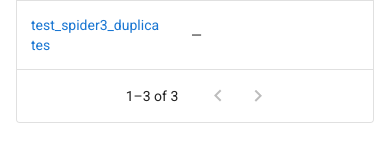
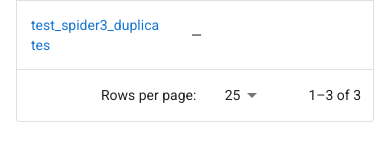
Before and after one commit to DevArtsLab/city-scrapers-meetings-viewer, a Next.js app: page /scrapers in a window 390 px wide. Shown: the part 222-384 px from the top of the page. Built offline with nearby package versions, Linux system fonts and the light colour scheme; what @mui/material-nextjs would draw is missing.

Commit message:
Improve pagination footer layout and mobile responsiveness

```diff
--- a/components/DataGridPagination.tsx
+++ b/components/DataGridPagination.tsx
@@ -1,45 +1,91 @@
+import useMediaQuery from "@mui/material/useMediaQuery";
 import Pagination from "@mui/material/Pagination";
-import Stack from "@mui/material/Stack";
+import TablePagination from "@mui/material/TablePagination";
+import type { TablePaginationActionsProps } from "@mui/material/TablePaginationActions";
 import {
-  GridPagination,
-  gridPageCountSelector,
-  gridPageSelector,
+  gridPaginationModelSelector,
+  gridPaginationRowCountSelector,
   useGridApiContext,
+  useGridRootProps,
   useGridSelector,
 } from "@mui/x-data-grid";
 
+/** Replaces TablePagination's default prev/next arrows with numbered page buttons. */
+function PageActions({
+  count,
+  page,
+  rowsPerPage,
+  onPageChange,
+}: TablePaginationActionsProps) {
+  // Below this, "1 ... 5 6 7 ... 12" plus first/last jump buttons is too
+  // much to fit next to the rows-per-page control without crowding.
+  const isNarrow = useMediaQuery("(max-width:600px)");
+  const pageCount = Math.max(1, Math.ceil(count / rowsPerPage));
+  if (pageCount <= 1) return null;
+
+  return (
+    <Pagination
+      color="primary"
+      size="small"
+      count={pageCount}
+      page={page + 1}
+      onChange={(_, value) => onPageChange(null, value - 1)}
+      showFirstButton={!isNarrow}
+      showLastButton={!isNarrow}
+      siblingCount={isNarrow ? 0 : 1}
+      boundaryCount={1}
+      sx={{ "& .MuiPagination-ul": { justifyContent: "flex-end", rowGap: 0.5 } }}
+    />
+  );
+}
+
 /**
- * DataGrid footer that adds a numbered page selector next to the default
- * rows-per-page control, so users can jump straight to a page instead of
- * only stepping one at a time.
+ * DataGrid footer: one pagination control instead of two. The rows-per-page
+ * dropdown, the "X-Y of Z" count, and the page buttons all live in a single
+ * row, with the numbered buttons standing in for the default prev/next
+ * arrows rather than sitting next to them. Wraps onto its own line on
+ * narrow screens instead of overflowing.
  */
 export default function DataGridPagination() {
   const apiRef = useGridApiContext();
-  const pageCount = useGridSelector(apiRef, gridPageCountSelector);
-  const page = useGridSelector(apiRef, gridPageSelector);
+  const rootProps = useGridRootProps();
+  const paginationModel = useGridSelector(apiRef, gridPaginationModelSelector);
+  const rowCount = useGridSelector(apiRef, gridPaginationRowCountSelector);
 
   return (
-    <Stack
-      direction={{ xs: "column", sm: "row" }}
+    <TablePagination
+      component="div"
+      count={rowCount}
+      page={paginationModel.page}
+      rowsPerPage={paginationModel.pageSize}
+      rowsPerPageOptions={rootProps.pageSizeOptions}
+      onPageChange={(_, newPage) => apiRef.current.setPage(newPage)}
+      onRowsPerPageChange={(event) =>
+        apiRef.current.setPageSize(Number(event.target.value))
+      }
+      ActionsComponent={PageActions}
+      labelRowsPerPage="Rows per page:"
       sx={{
         width: "100%",
-        alignItems: "center",
-        justifyContent: "flex-end",
-        flexWrap: "wrap",
+        "& .MuiTablePagination-toolbar": {
+          flexWrap: "wrap",
+          justifyContent: "flex-end",
+          rowGap: 1,
+          columnGap: { xs: 1.5, sm: 2 },
+          minHeight: "auto",
+          py: 1,
+          px: { xs: 1.5, sm: 2 },
+        },
+        "& .MuiTablePagination-spacer": {
+          display: "none",
+        },
+        "& .MuiTablePagination-selectLabel, & .MuiTablePagination-displayedRows": {
+          margin: 0,
+        },
+        "& .MuiTablePagination-actions": {
+          marginLeft: 0,
+        },
       }}
-    >
-      {pageCount > 1 && (
-        <Pagination
-          color="primary"
-          size="small"
-          count={pageCount}
-          page={page + 1}
-          onChange={(_, value) => apiRef.current.setPage(value - 1)}
-          showFirstButton
-          showLastButton
-        />
-      )}
-      <GridPagination />
-    </Stack>
+    />
   );
 }
```
